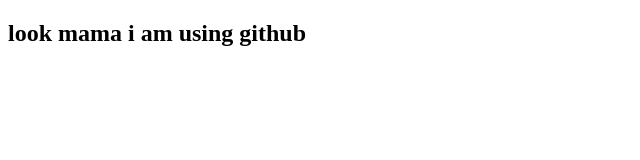
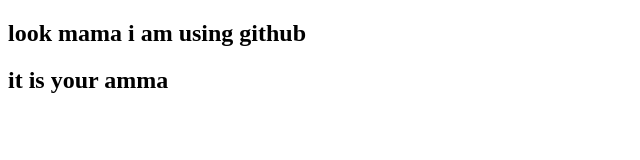
Before and after one commit to jubaerahmedtamim/my-first-website, a plain HTML site: page index.html in a window 1280 px wide. Shown: the whole page, without its empty margins (0-640 px from the left). Drawn offline with Linux system fonts and the light colour scheme.

Commit message:
Update index.html

```diff
--- a/index.html
+++ b/index.html
@@ -7,5 +7,6 @@
 </head>
 <body>
     <h2>look mama i am using github</h2>
+    <h2> it is your amma</h2>
 </body>
 </html>
```
